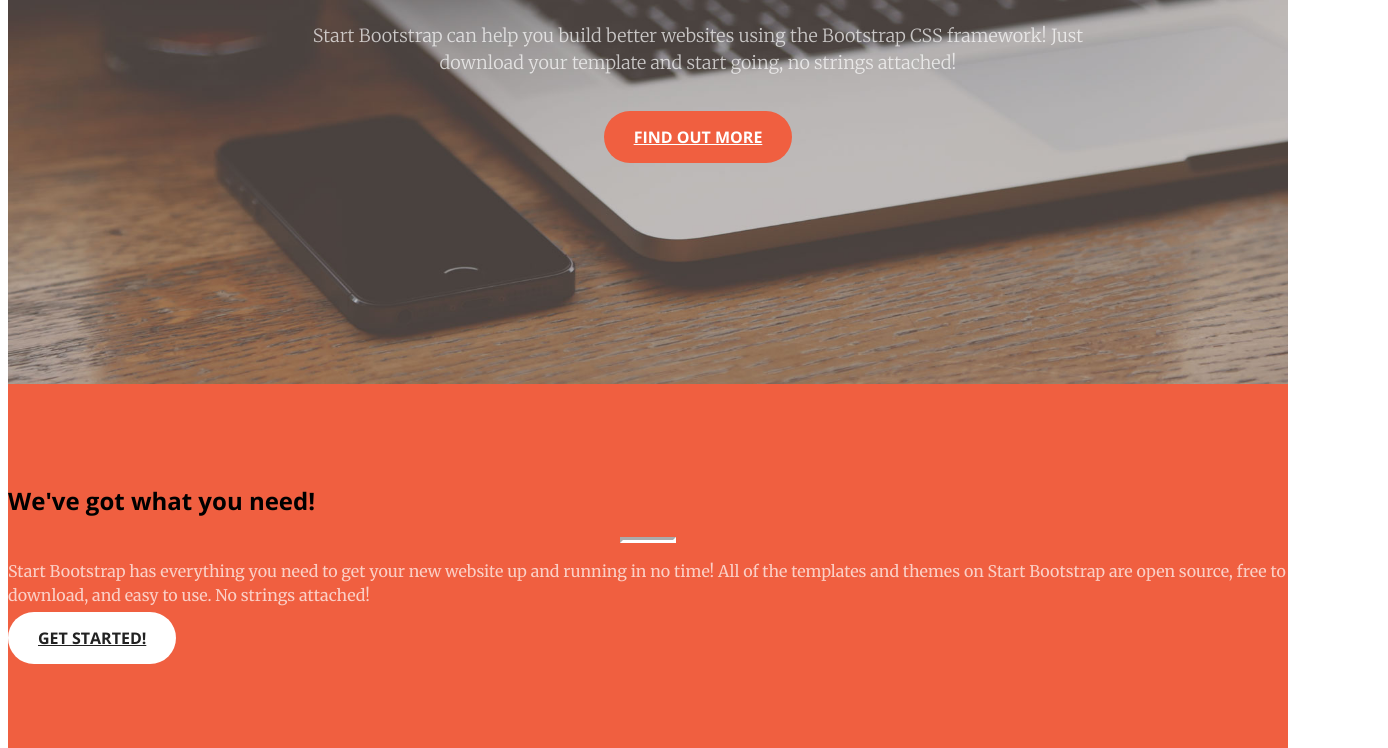
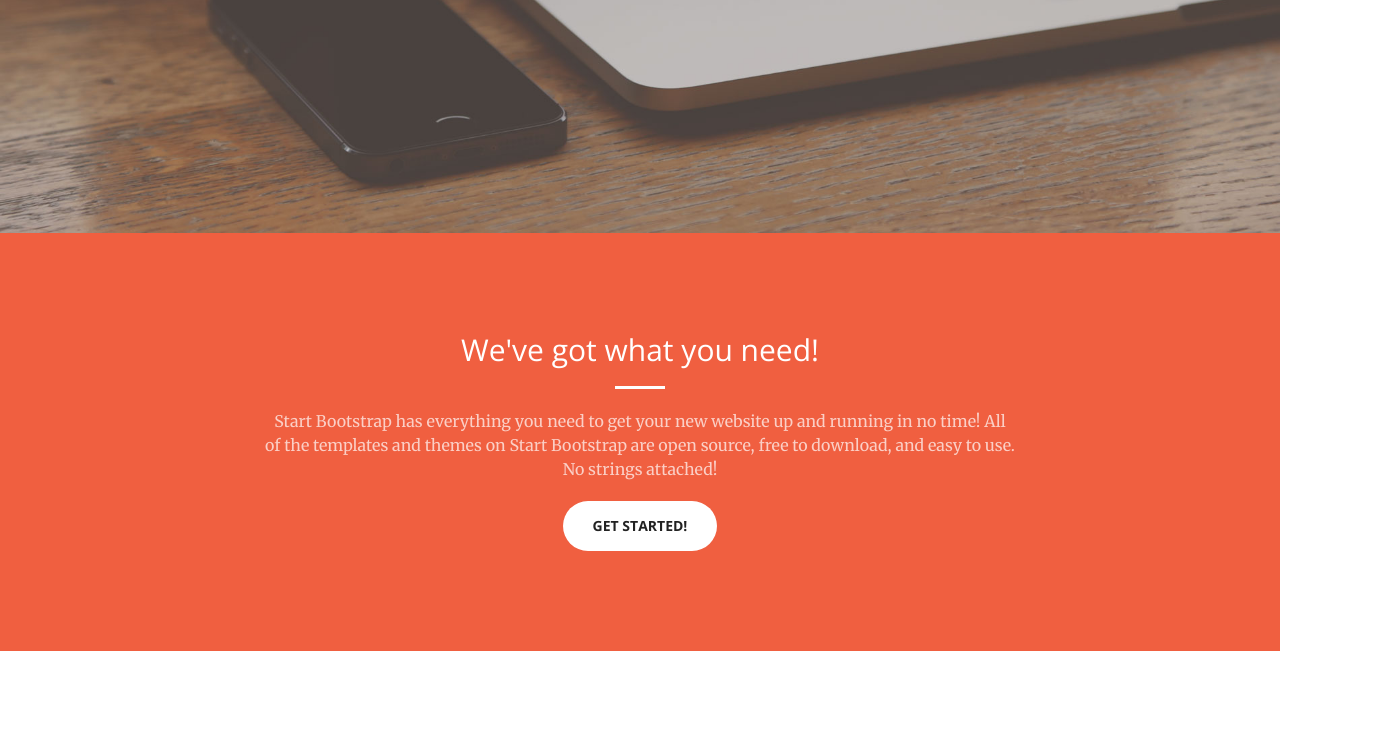
Before and after one commit to leoriofrio/test-html, a website: page index.html in a window 1280 px wide. Shown: the part 567-1315 px from the top of the page, 1388 px wide, since content can reach past the window. Drawn offline with nearby package versions, Linux system fonts and the light colour scheme; the site is published under a folder, as on GitHub Pages, so addresses that start at the root find nothing.

Commit message:
New Fixes

```diff
--- a/index.html
+++ b/index.html
@@ -12,10 +12,10 @@
     <title>Creative - Start Bootstrap Theme</title>
 
     <!-- Bootstrap Core CSS -->
-    <link href="/vendor/bootstrap/css/bootstrap.min.css" rel="stylesheet">
+    <link href="vendor/bootstrap/css/bootstrap.min.css" rel="stylesheet">
 
     <!-- Custom Fonts -->
-    <link href="/vendor/font-awesome/css/font-awesome.min.css" rel="stylesheet" type="text/css">
+    <link href="vendor/font-awesome/css/font-awesome.min.css" rel="stylesheet" type="text/css">
     <link href='https://fonts.googleapis.com/css?family=Open+Sans:300italic,400italic,600italic,700italic,800italic,400,300,600,700,800' rel='stylesheet' type='text/css'>
     <link href='https://fonts.googleapis.com/css?family=Merriweather:400,300,300italic,400italic,700,700italic,900,900italic' rel='stylesheet' type='text/css'>
 
```
